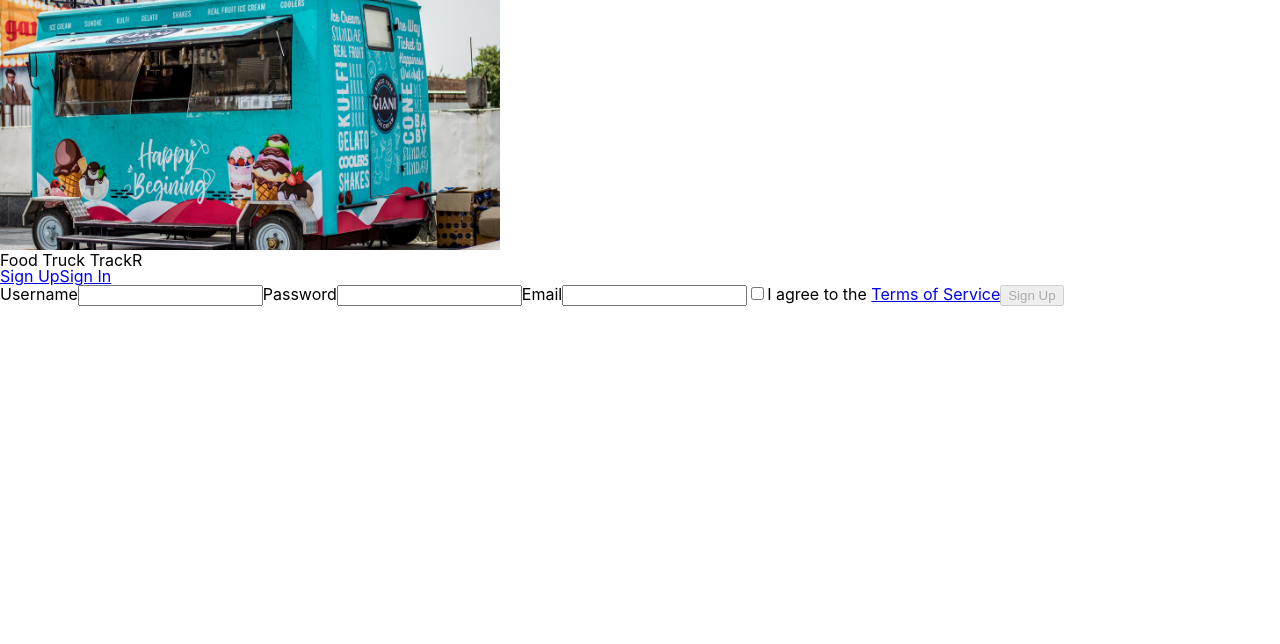
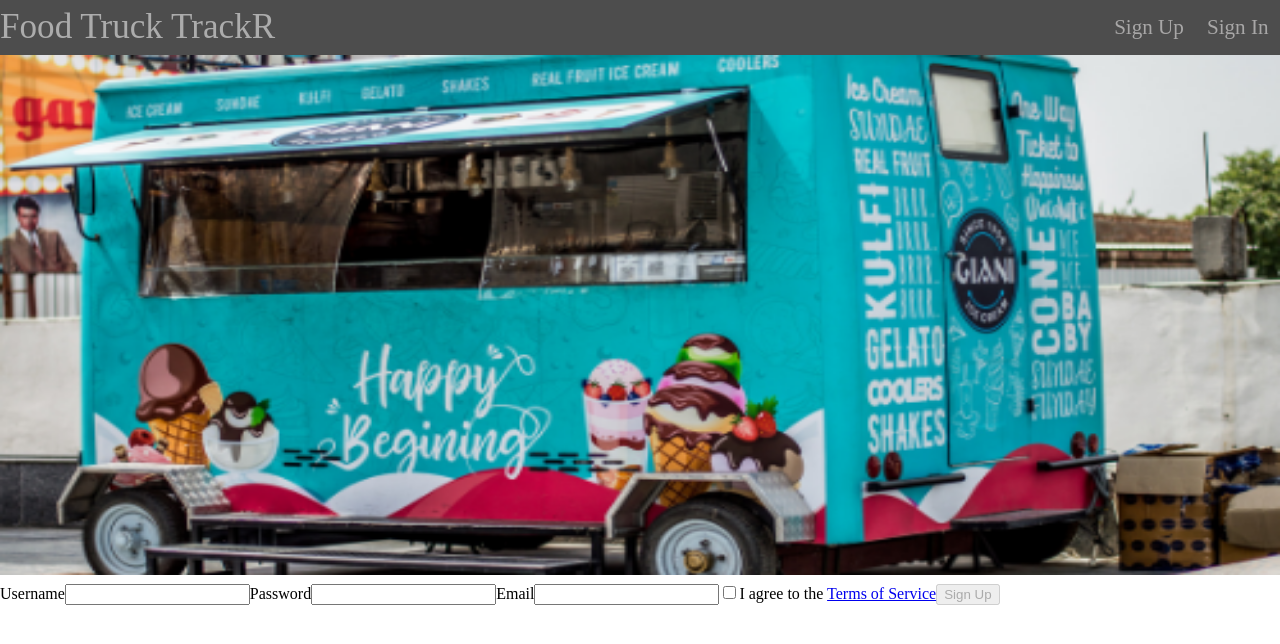
Before and after one commit to TT-WEBFT-43-Food-Truck-TrackR/Front-End, a React (Create React App) app: page /signup in a window 1280 px wide. Shown: the top 644 px of the page. Built offline with nearby package versions, Linux system fonts and the light colour scheme.

Commit message:
added header styleing

```diff
--- a/src/App.css
+++ b/src/App.css
@@ -1,38 +1,36 @@
-.App {
-  text-align: center;
+html, body, div, span, applet, object, iframe,
+h1, h2, h3, h4, h5, h6, p, blockquote, pre,
+a, abbr, acronym, address, big, cite, code,
+del, dfn, em, img, ins, kbd, q, s, samp,
+small, strike, strong, sub, sup, tt, var,
+b, u, i, center,
+dl, dt, dd, ol, ul, li,
+fieldset, form, label, legend,
+table, caption, tbody, tfoot, thead, tr, th, td,
+article, aside, canvas, details, embed,
+figure, figcaption, footer, header, hgroup,
+menu, nav, output, ruby, section, summary,
+time, mark, audio, video {
+	margin: 0;
+	padding: 0;
+	/*border: 0;*/
+	font-size: 100%;
+	font: inherit;
+	vertical-align: baseline;
 }
+*{
+    /* border:1px solid grey;  */
+    box-sizing: border-box;
+    max-width: 100%;
 
-.App-logo {
-  height: 40vmin;
-  pointer-events: none;
 }
-
-@media (prefers-reduced-motion: no-preference) {
-  .App-logo {
-    animation: App-logo-spin infinite 20s linear;
-  }
+html{
+    font-size: 62.5%;
 }
-
-.App-header {
-  background-color: #282c34;
-  min-height: 100vh;
-  display: flex;
-  flex-direction: column;
-  align-items: center;
-  justify-content: center;
-  font-size: calc(10px + 2vmin);
-  color: white;
+body{
+    font-size:1.6rem;
+    line-height: 1.5;
 }
-
-.App-link {
-  color: #61dafb;
+section{
+    padding:1%;
 }
-
-@keyframes App-logo-spin {
-  from {
-    transform: rotate(0deg);
-  }
-  to {
-    transform: rotate(360deg);
-  }
-}
--- a/src/components/Header.js
+++ b/src/components/Header.js
@@ -1,28 +1,65 @@
 import React from 'react'
 import { Route, NavLink, Switch } from "react-router-dom"
+import styled from 'styled-components'
+import headerBanner from "../assets/headerImg.png"
 
 import Signup from "./Signup"
 import Login from "./Login"
 
-import headerBanner from "../assets/headerImg.png"
+const StyledHeader = styled.div`
+display:flex;
+width:100%;
+align-items:center;
+background-color:#4D4D4D;
+color:#ACACAC;
+max-height:10vh;
+h1{
 
+  font-size:calc(3rem + 0.4vw);
+  margin-right:auto;
+}
+`
+const StyledNav = styled.div`
+display:flex;
+width:30%;
+justify-content: flex-end;
+
+a{
+  text-decoration:none;
+  font-size:calc(1.6rem + 0.4vw);
+  margin: 2%;
+  padding:1%;
+  color:#A8A7A7;
+  }
+  a:hover{
+    transform:scale(1.2);
+    transition:all 0.2s ease-in-out;
+    color:#005569;
+}
+`
+const StyledImg = styled.img`
+  width:100%;
+  max-height:65vh;
+`
 export default function Header() {
   return (
-    <div className="header-container">
-      <img src={headerBanner} href="food truck" />
+    <>
+      <StyledHeader>
       <h1>Food Truck TrackR</h1>
-      <div className="nav-header">
+        <StyledNav>
         <NavLink
           activeClassName="active"
           className="nav-link left"
           to="/signup"
-        >Sign Up</NavLink>
+          >Sign Up</NavLink>
         <NavLink
           activeClassName="active"
           className="nav-link right"
           to="/login"
         >Sign In</NavLink>
-      </div>
-    </div>
+        </StyledNav>
+      </StyledHeader>
+      <StyledImg src={headerBanner} href="food truck" />
+    </>
   )
 }
```
Also changed, not shown: src/components/Results.js (deleted, +0 -9 lines), src/components/truckPage.js (added).
